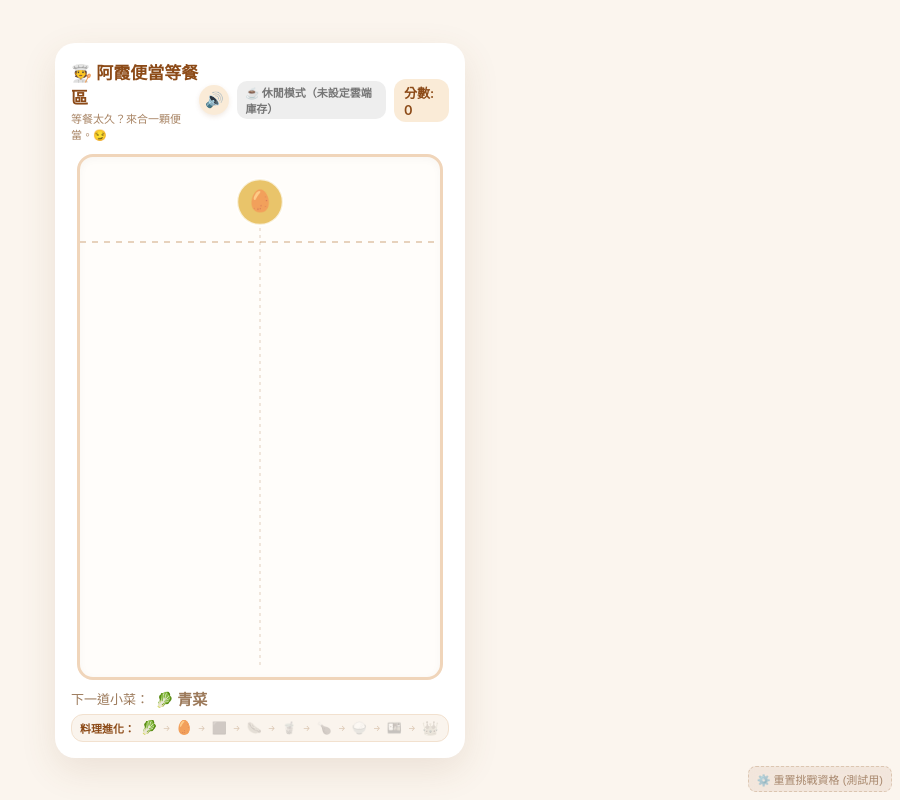
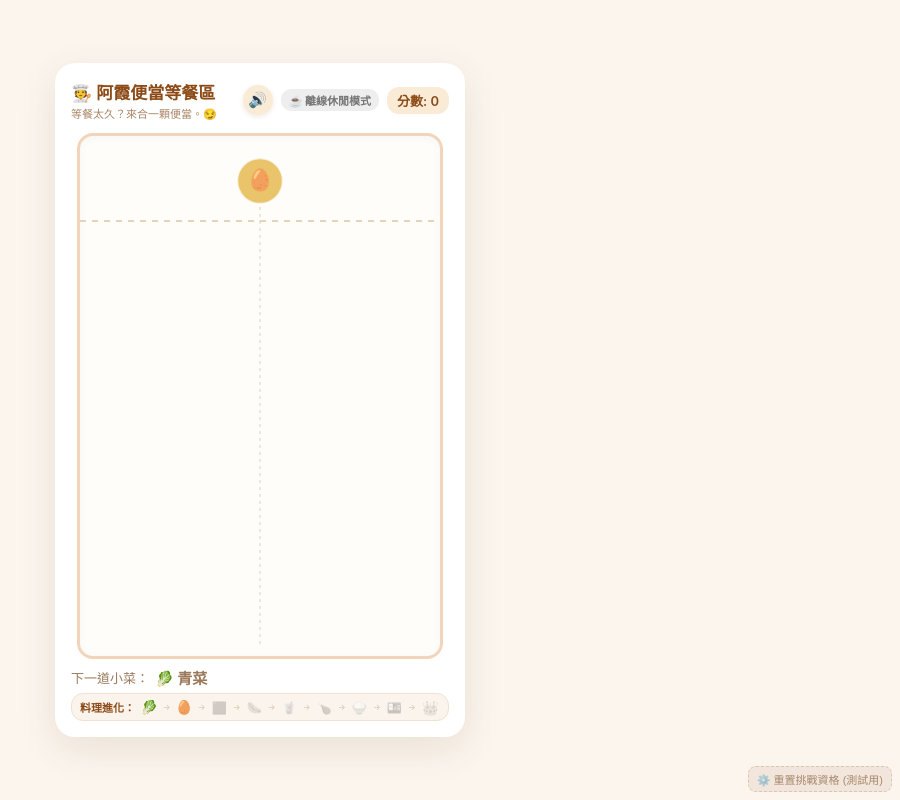
Before and after one commit to claire9973-jpg/axia-game, a plain HTML site: page index.html in a window 1280 px wide. Shown: the whole page, without its empty margins (380-1280 px from the left). Drawn offline with nearby package versions, Linux system fonts and the light colour scheme; no server answers.

Commit message:
Update index.html

```diff
--- a/index.html
+++ b/index.html
@@ -393,7 +393,7 @@
 
   <script>
     // 🔗 請換成你 Google Apps Script 部署後的 Web 應用程式網址（結尾是 /exec）
-    const GAS_WEBAPP_URL = "";
+    const GAS_WEBAPP_URL = "https://script.google.com/macros/s/AKfycbxQez6rJ2AvNsCpX3VT64S9Ubi02dwb6IPCEAwMSfGKrnkRcQ_S_kKgNc1xDgY8gkUa/exec";
 
     let isCasualMode = false; // 是否進入休閒無獎勵模式
     let isDeductingReward = false; // 防止重複快速觸發扣庫存請求
```
